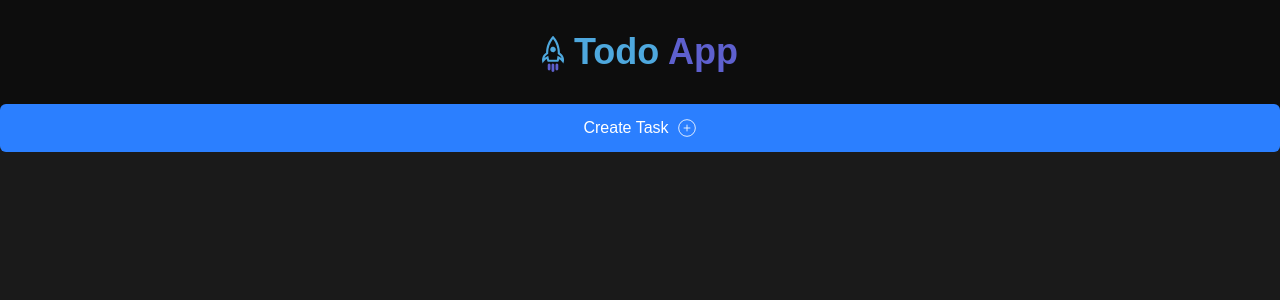
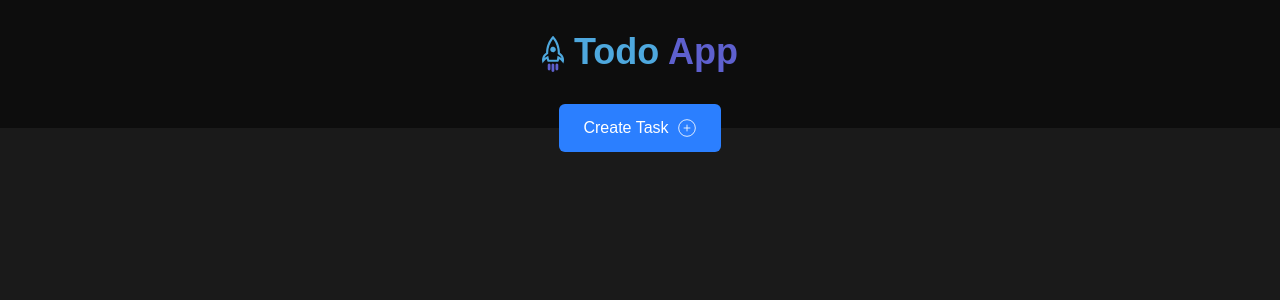
Before and after one commit to SUBstylee/todo-frontend, a Next.js app: page / in a window 1280 px wide. Shown: the top 300 px of the page. Built offline with nearby package versions, Linux system fonts and the light colour scheme.

Commit message:
added flex, flex column and centered items

```diff
--- a/src/app/page.tsx
+++ b/src/app/page.tsx
@@ -12,7 +12,7 @@
 		console.log('useEffect');
 	}, []);
 	return (
-		<div className='min-h-screen bg-[#1a1a1a] text-white'>
+		<div className='min-h-screen bg-[#1a1a1a] text-white flex flex-col items-center'>
 			<Header />
 			<ButtonCreateTask />
 		</div>
```
